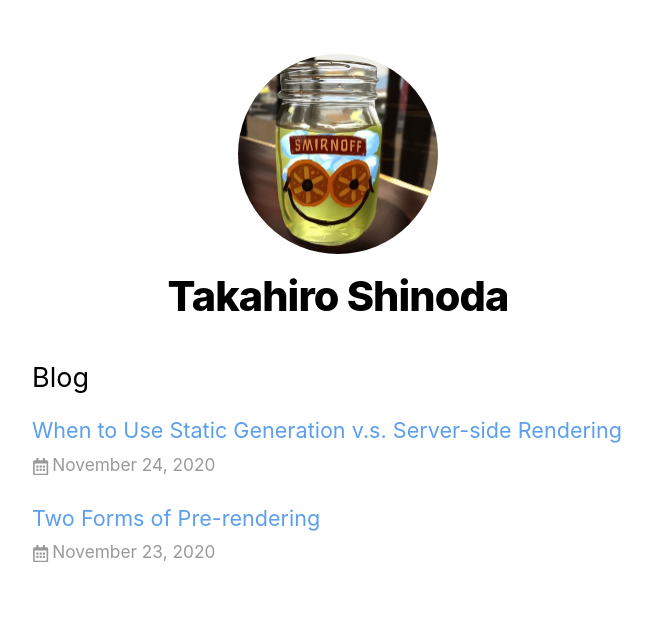
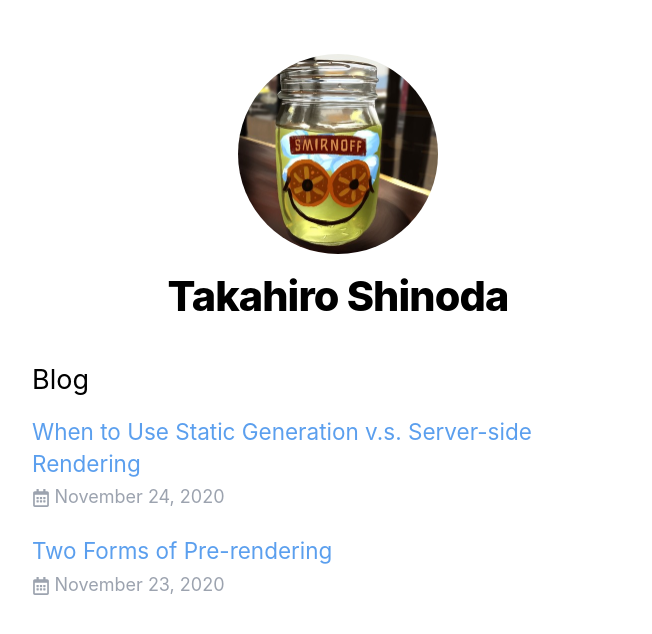
Before and after one commit to TakaShinoda/blog, a Next.js app: page / in a window 1280 px wide. Shown: the top 634 px of the page, without its empty margins (302-954 px from the left). Built offline with nearby package versions, Linux system fonts and the light colour scheme.

Commit message:
tailwindcssに置き換え

```diff
--- a/pages/404.tsx
+++ b/pages/404.tsx
@@ -5,7 +5,7 @@
 export default function Custom404() {
   return (
     <Layout>
-      <h1 className={utilStyles.headingXl}>404 - Sorry, Page Not Found</h1>
+      <h1 className='text-3xl font-extrabold mt-4 mb-4 tracking-tight'>404 - Sorry, Page Not Found</h1>
     </Layout>
   )
 }
--- a/pages/index.tsx
+++ b/pages/index.tsx
@@ -2,7 +2,6 @@
 import Link from 'next/link'
 import { Date } from '../components/date'
 import { Layout, siteTitle } from '../components/layout'
-import utilStyles from '../styles/utils.module.css'
 import { getSortedPostsData } from '../lib/posts'
 import { GetStaticProps } from 'next'
 import { FaRegCalendarAlt } from 'react-icons/fa'
@@ -21,17 +20,18 @@
       <Head>
         <title>{siteTitle}</title>
       </Head>
-      <section className={`${utilStyles.headingMd} ${utilStyles.padding1px}`}>
-        <h2 className={utilStyles.headingLg}>Blog</h2>
-        <ul className={utilStyles.list}>
+      <section className='text-xl pt-1'>
+        <h2 className='text-2xl mt-4 mb-4'>Blog</h2>
+        <ul className='list-none'>
           {allPostsData.map(({ id, date, title }) => (
-            <li className={utilStyles.listItem} key={id}>
+            // <li className={utilStyles.listItem} key={id}>
+            <li className='mb-5' key={id}>
               <Link href={`/posts/${id}`}>
                 <a>{title}</a>
               </Link>
               <br />
-              <small className={utilStyles.lightText}>
-                <span className={utilStyles.marginRightIcon}>
+              <small className='text-gray-400'>
+                <span className='mr-1'>
                 <FaRegCalendarAlt />
                 </span>
                 <Date dateString={date} />
```
